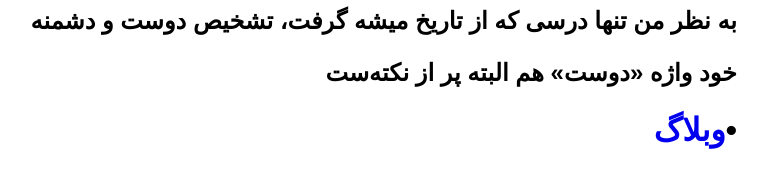
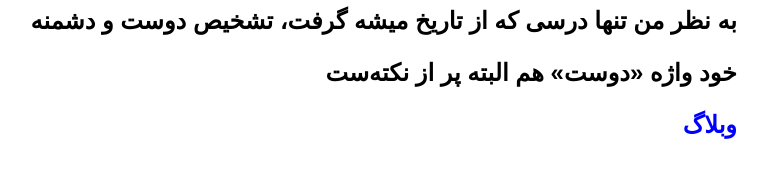
Before and after one commit to darkblog/darkblog.github.io, a Jekyll site: the page built from _posts/2024-7-4-2.md, in a window 1280 px wide. Shown: the part 404-592 px from the top of the page, without its empty margins (392-1161 px from the left). Built offline with Jekyll 4.4.1, drawn with Linux system fonts in a browser that asks for light colours.

Commit message:
Update post.html

```diff
--- a/_layouts/post.html
+++ b/_layouts/post.html
@@ -7,11 +7,11 @@
 <head>
 <title>{{ page.title }}</title>
 <meta name="viewport" content="width=device-width">
-<style>body{font-family:sans-serif;margin:auto;padding:1em;max-width:80ch}a{text-decoration:none}</style>
+<style>body{font-family:sans-serif;margin:auto;padding:1em;max-width:80ch}a{text-decoration:none;color:blue}</style>
 </head>
 <body>
 <h1>{{ page.title }}</h1>
 <h2>{{ content }}</h2>
-<h1>•<a href="https://darkblog.github.io/">وبلاگ</a></h1>
+<h2><a href="https://darkblog.github.io/">وبلاگ</a></h2>
 </body>
 </html>
```
